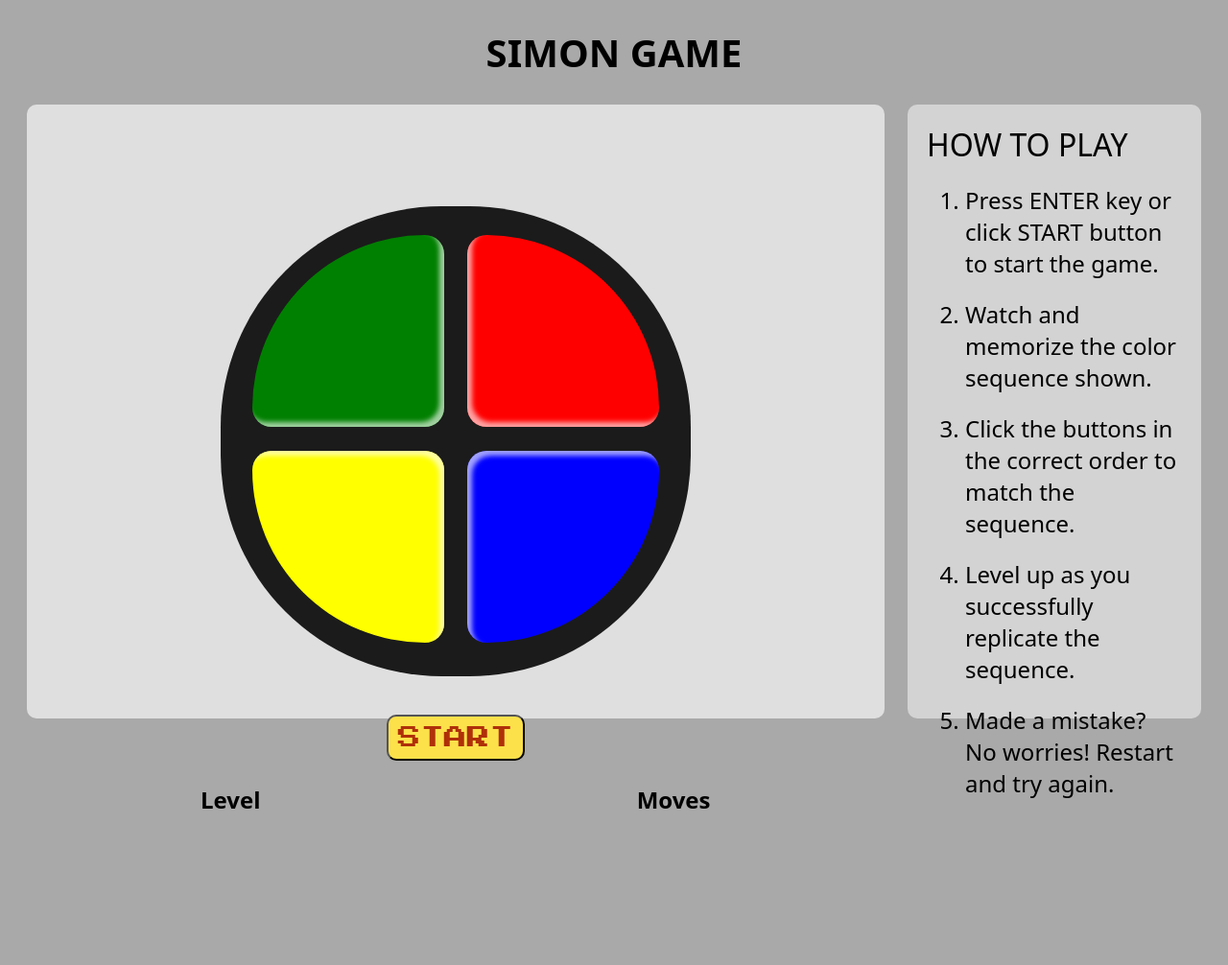
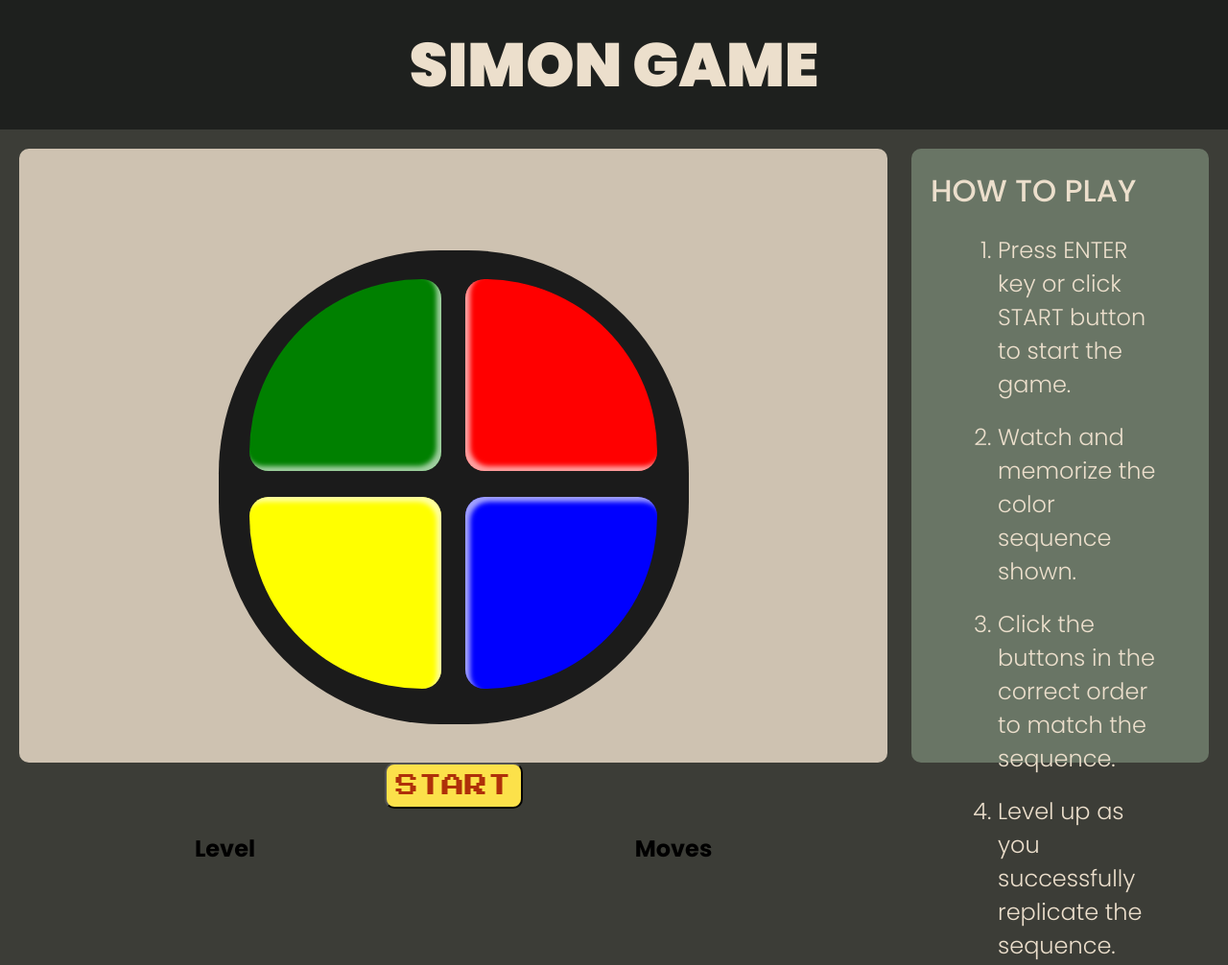
Before and after one commit to kewlinnn/simon-game, a plain HTML site: page index.html in a window 1280 px wide. Shown: the top 1006 px of the page at 96% size. Before the commit the page ends 874 px from the top, so only its background shows below. Drawn offline with nearby package versions, Linux system fonts and the light colour scheme.

Commit message:
changed font to poppins

```diff
--- a/game.js
+++ b/game.js
@@ -109,9 +109,9 @@ function checkAnswer() {
     }, 1500);
   } else {
     playSound("wrong");
-    $("body").addClass("game-over");
+    $(".game-container").addClass("game-over");
     setTimeout(function () {
-      $("body").removeClass("game-over");
+      $(".game-container").removeClass("game-over");
     }, 200);
 
     $("#state-title").text("Game Over, Press Any Key to Restart");
--- a/index.html
+++ b/index.html
@@ -6,10 +6,15 @@
   <title>Simon</title>
   <link rel="stylesheet" href="styles.css">
   <link href="https://fonts.googleapis.com/css?family=Press+Start+2P" rel="stylesheet">
+  <link rel="preconnect" href="https://fonts.googleapis.com">
+  <link rel="preconnect" href="https://fonts.gstatic.com" crossorigin>
+  <link href="https://fonts.googleapis.com/css2?family=Poppins:ital,wght@0,100;0,200;0,300;0,400;0,500;0,600;0,700;0,800;0,900;1,100;1,200;1,300;1,400;1,500;1,600;1,700;1,800;1,900&display=swap" rel="stylesheet">
 </head>
 
 <body>
-  <h1>Simon Game</h1>
+  <div class="header">
+    <h1>Simon Game</h1>
+  </div>
 
   <section class="main">
     <div class="game-container">
--- a/styles.css
+++ b/styles.css
@@ -1,7 +1,22 @@
 body {
-  font-family: system-ui, -apple-system, BlinkMacSystemFont, 'Segoe UI', Roboto, Oxygen, Ubuntu, Cantarell, 'Open Sans', 'Helvetica Neue', sans-serif;
+  font-family: Poppins, sans-serif;
   text-align: center;
-  background-color: darkgrey;
+  background-color: #3C3D37;
+  margin: 0px;
+  padding: 0px;
+}
+.header {
+  background-color: #1E201E;
+  font-size: 5rem;
+}
+h1 {
+  text-transform: uppercase;
+  text-align: center;
+  font-size: 4rem;;
+  font-weight: 900;
+  color: #ECDFCC;
+  margin: 0px;
+  padding: 20px;
 }
 .main {
   display: flex;
@@ -12,14 +27,15 @@ body {
   height: 80vh;
 }
 .game-container {
-  background-color: rgba(255,255,255,0.63);
+  background-color: #cec2b1;
   border-radius: 10px;
   width: 73%;
   height: 100%;
 }
 .instructions {
   text-align: left;
-  background-color: lightgrey;
+  color: #ECDFCC;
+  background-color: #697565;
   border-radius: 10px;
   width: 25%;
   height: 100%;
@@ -28,21 +44,13 @@ body {
   font-size: 2rem;
   font-weight: 500;
   text-transform: uppercase;
-  color: #000000;
   margin: 20px;
 }
 .instructions li {
   font-size: 1.5rem;
   font-weight: 300;
   text-align: left;
-  color: #000000;
-  margin: 20px;
-}
-h1 {
-  font-size: 2.5rem;
-  font-weight: 900;
-  text-transform: uppercase;
-  color: #000000;
+  margin: 20px 50px auto 50px;
 }
 .state-title {
   font-family: 'Press Start 2P', cursive;
```
